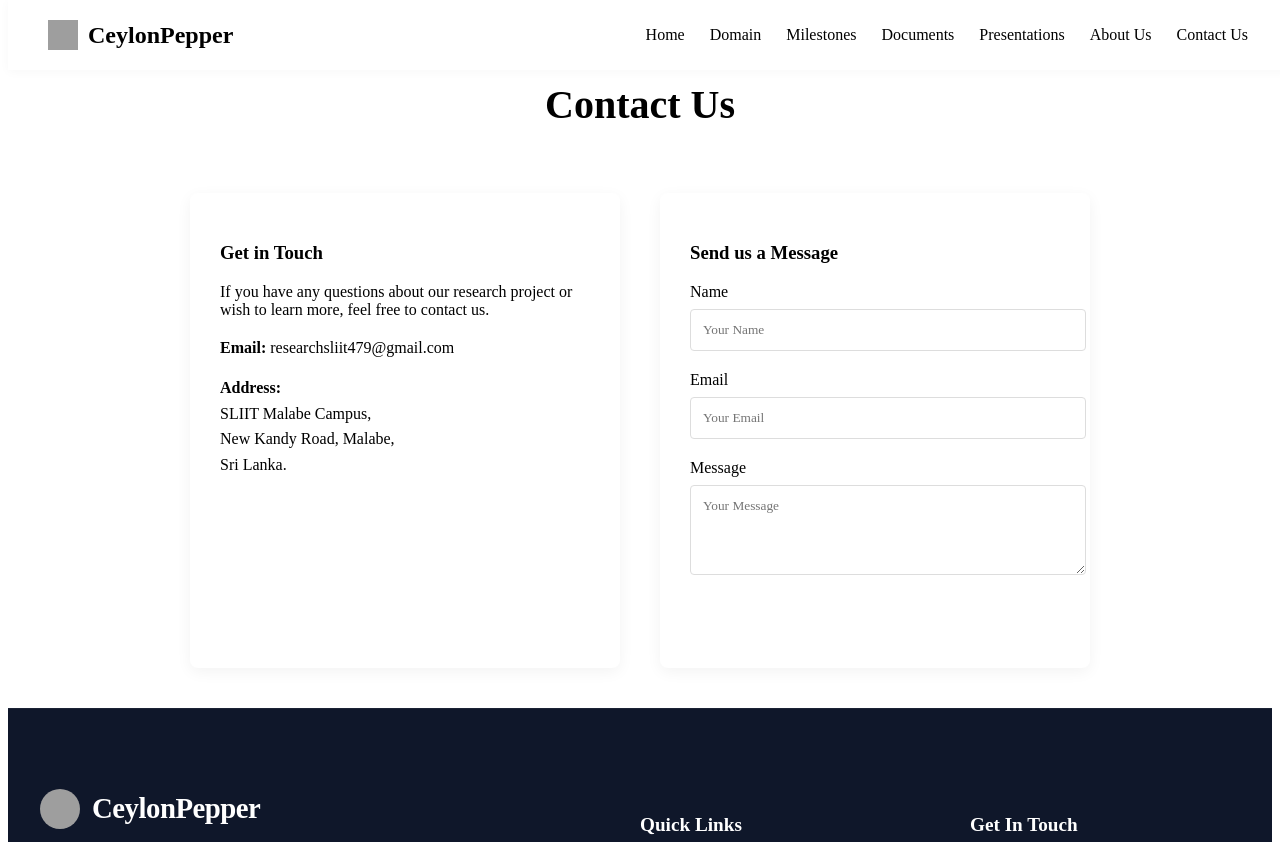
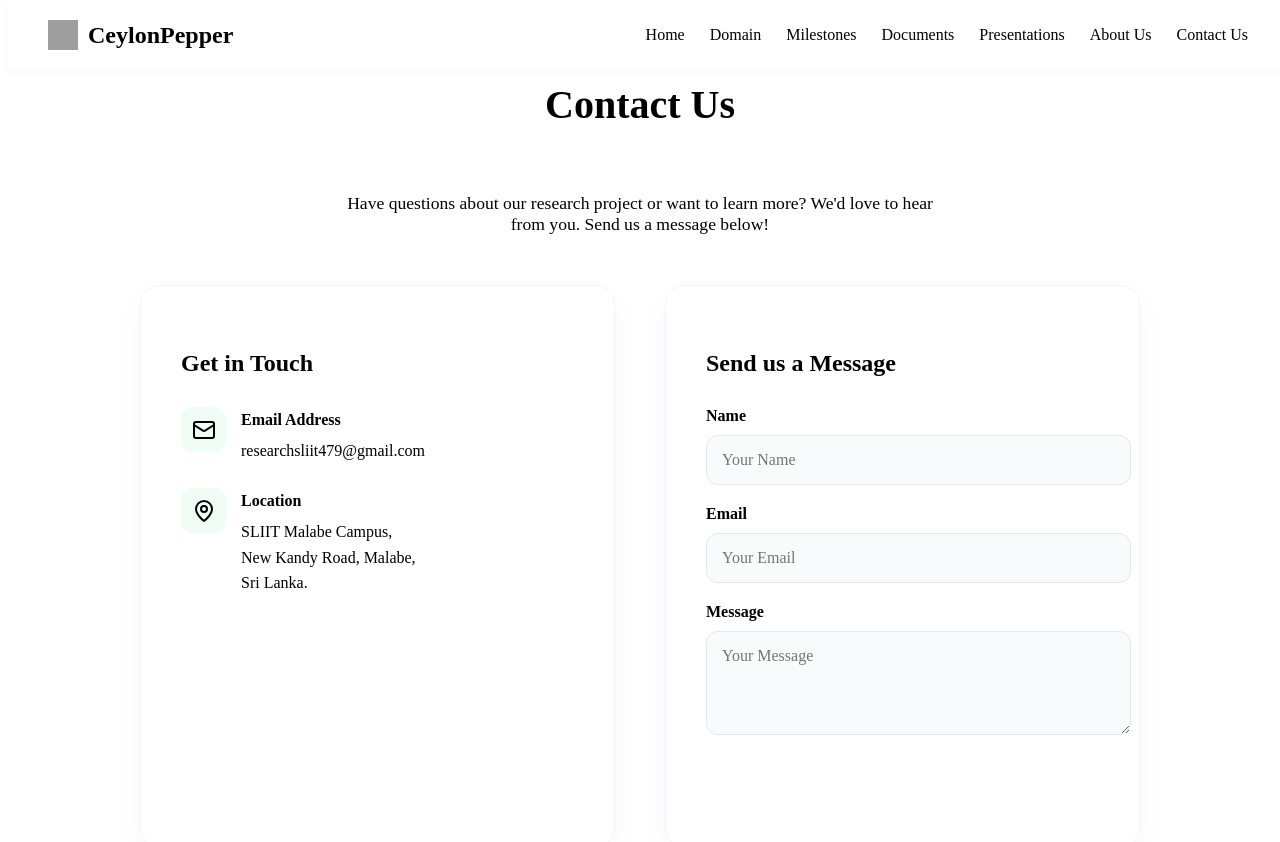
Before and after one commit to JanudiAdhikari/CeylonPepper, a React (Vite) app: page /contact in a window 1280 px wide. Shown: the top 842 px of the page. Built offline with nearby package versions, Linux system fonts and the light colour scheme; grey boxes are pictures that could not be loaded; the HTML template or start-up script is replaced by a standard one.

Commit message:
Modified the contact us section

```diff
--- a/src/pages/ContactUs.jsx
+++ b/src/pages/ContactUs.jsx
@@ -1,4 +1,5 @@
 import React, { useState } from 'react';
+import { Mail, MapPin } from 'lucide-react';
 import '../styles/Pages.css';
 
 const ContactUs = () => {
@@ -41,26 +42,41 @@ const ContactUs = () => {
   };
 
   return (
-    <div className="container fade-in" style={{ padding: '40px 20px' }}>
+    <div className="container fade-in" style={{ padding: '40px 20px', maxWidth: '1200px' }}>
       <h2 className="section-title">Contact Us</h2>
+      <p className="text-center" style={{ marginBottom: '50px', fontSize: '1.1rem', color: 'var(--text-light)', maxWidth: '600px', margin: '0 auto 50px' }}>
+        Have questions about our research project or want to learn more? We'd love to hear from you. Send us a message below!
+      </p>
 
       <div className="contact-container">
         <div className="contact-info">
-          <h3>Get in Touch</h3>
-          <p>If you have any questions about our research project or wish to learn more, feel free to contact us.</p>
+          <h3 style={{ color: 'var(--primary)', marginBottom: '30px', fontSize: '1.5rem' }}>Get in Touch</h3>
+
           <div className="info-block">
-            <strong>Email:</strong> <a href="mailto:researchsliit479@gmail.com">researchsliit479@gmail.com</a>
+            <div className="info-block-icon">
+              <Mail size={24} />
+            </div>
+            <div>
+              <strong style={{ display: 'block', color: 'var(--text-dark)', marginBottom: '5px' }}>Email Address</strong>
+              <a href="mailto:researchsliit479@gmail.com" style={{ color: 'var(--text-light)', textDecoration: 'none' }}>researchsliit479@gmail.com</a>
+            </div>
           </div>
+
           <div className="info-block">
-            <strong>Address:</strong><br />
-            SLIIT Malabe Campus,<br />
-            New Kandy Road, Malabe,<br />
-            Sri Lanka.
+            <div className="info-block-icon">
+              <MapPin size={24} />
+            </div>
+            <div style={{ color: 'var(--text-light)' }}>
+              <strong style={{ display: 'block', color: 'var(--text-dark)', marginBottom: '5px' }}>Location</strong>
+              SLIIT Malabe Campus,<br />
+              New Kandy Road, Malabe,<br />
+              Sri Lanka.
+            </div>
           </div>
         </div>
 
         <form className="contact-form" onSubmit={handleSubmit}>
-          <h3>Send us a Message</h3>
+          <h3 style={{ color: 'var(--primary)', marginBottom: '30px', fontSize: '1.5rem' }}>Send us a Message</h3>
 
           {status === 'success' && (
             <div style={{ backgroundColor: '#dcfce7', color: '#166534', padding: '15px', borderRadius: '8px', marginBottom: '20px', fontWeight: '500' }}>
--- a/src/styles/Pages.css
+++ b/src/styles/Pages.css
@@ -477,49 +477,78 @@
 .contact-container {
   display: flex;
   flex-wrap: wrap;
-  gap: 40px;
-  max-width: 900px;
+  gap: 50px;
+  max-width: 1000px;
   margin: 0 auto;
 }
 .contact-info, .contact-form {
   flex: 1;
-  min-width: 300px;
+  min-width: 350px;
   background: white;
-  padding: 30px;
-  border-radius: 8px;
-  box-shadow: 0 4px 15px rgba(0,0,0,0.05);
+  padding: 40px;
+  border-radius: 20px;
+  box-shadow: 0 10px 30px rgba(0,0,0,0.03);
+  border: 1px solid #f1f5f9;
 }
 .form-group {
   margin-bottom: 20px;
 }
 .form-group label {
   display: block;
-  margin-bottom: 8px;
-  font-weight: 500;
+  margin-bottom: 10px;
+  font-weight: 600;
+  color: var(--text-dark);
 }
 .form-group input, .form-group textarea {
   width: 100%;
-  padding: 12px;
-  border: 1px solid #ddd;
-  border-radius: 4px;
+  padding: 15px;
+  border: 1px solid #e2e8f0;
+  border-radius: 12px;
   font-family: inherit;
+  background-color: #f8fafc;
+  transition: all 0.3s ease;
+  font-size: 1rem;
+}
+.form-group input:focus, .form-group textarea:focus {
+  outline: none;
+  border-color: var(--primary);
+  background-color: white;
+  box-shadow: 0 0 0 4px rgba(46, 125, 50, 0.1);
 }
 .btn-primary {
   background-color: var(--primary);
   color: white;
   border: none;
-  padding: 12px 24px;
-  border-radius: 4px;
+  padding: 15px 30px;
+  border-radius: 30px;
   cursor: pointer;
-  font-weight: 500;
-  transition: background 0.3s;
+  font-weight: 600;
+  font-size: 1rem;
+  transition: all 0.3s ease;
+  width: 100%;
 }
 .btn-primary:hover {
-  background-color: var(--secondary);
+  background-color: #1b5e20;
+  transform: translateY(-2px);
+  box-shadow: 0 4px 15px rgba(46, 125, 50, 0.2);
 }
 .info-block {
-  margin-bottom: 15px;
+  margin-bottom: 25px;
   line-height: 1.6;
+  display: flex;
+  align-items: flex-start;
+  gap: 15px;
+}
+.info-block-icon {
+  background: #f0fdf4;
+  color: var(--primary);
+  width: 45px;
+  height: 45px;
+  border-radius: 12px;
+  display: flex;
+  align-items: center;
+  justify-content: center;
+  flex-shrink: 0;
 }
 .info-block a {
   color: var(--primary);
```
